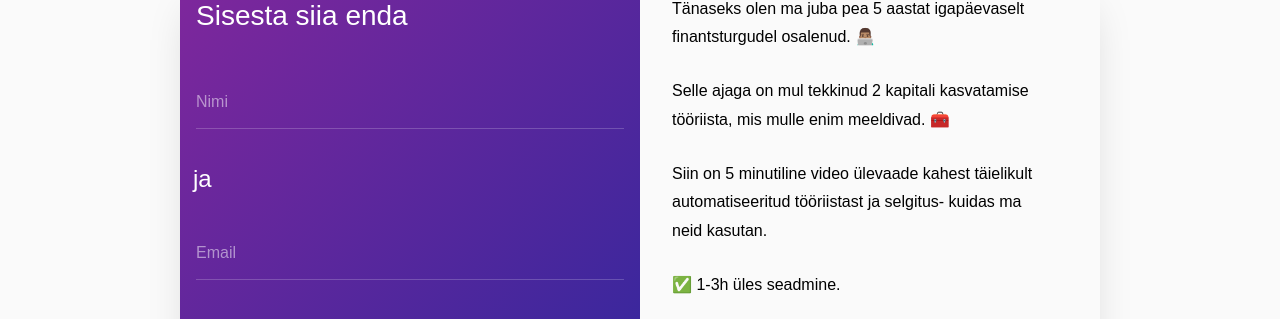
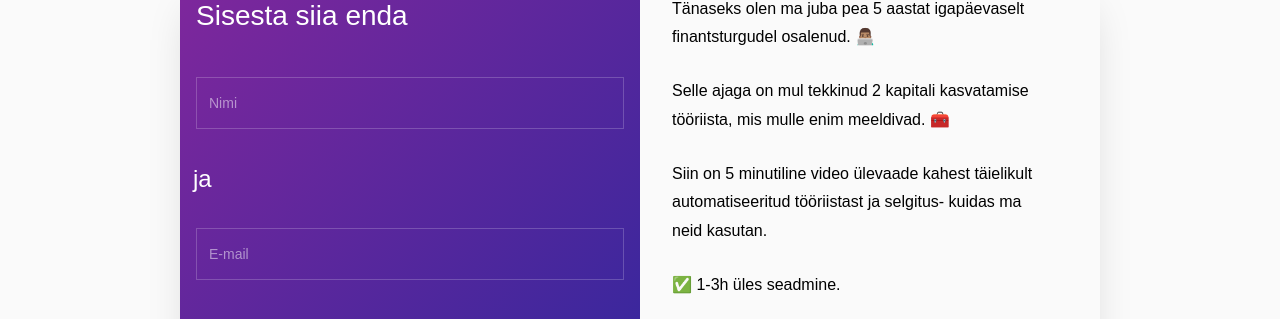
Before and after one commit to ivo-henri/subscribe-form, a Svelte app: page / in a window 1280 px wide. Shown: the part 428-747 px from the top of the page. Built offline with nearby package versions, Linux system fonts and the light colour scheme.

Commit message:
Console.log form

```diff
--- a/src/App.svelte
+++ b/src/App.svelte
@@ -1,4 +1,9 @@
 <script>
+  let name = "";
+  let email = "";
+  function submitEmail() {
+    console.log(email);
+  }
 </script>
 
 <section class="ftco-section">
@@ -14,18 +19,21 @@
           meeldivat keskkonda elamiseks? 🧘🏽‍♂️
         </h2>
         <h2 class="heading-section">
-          Kas Sa oled kunagi mõelnud, miks Eestis investeerimine nii tabu ja tundlik teema on? Miks ta tekitab sellist emotsiooni?  🤷🏽‍♂️
+          Kas Sa oled kunagi mõelnud, miks Eestis investeerimine nii tabu ja
+          tundlik teema on? Miks ta tekitab sellist emotsiooni? 🤷🏽‍♂️
         </h2>
         <h2 class="heading-section">
-          Väga lihtsalt põhjusel, sest meie 🇪🇪 riik on alles 31 aastat tagasi taas-iseseisvunud.
-Inimesed kardavad seda, mida nad ei tea.
+          Väga lihtsalt põhjusel, sest meie 🇪🇪 riik on alles 31 aastat tagasi
+          taas-iseseisvunud. Inimesed kardavad seda, mida nad ei tea.
         </h2>
         <h2 class="heading-section">
-          Hirmu saab eemaldada, tuginedes kogukonnale, kel on antud valdkonnas rohkem kogemust. 🔑
+          Hirmu saab eemaldada, tuginedes kogukonnale, kel on antud valdkonnas
+          rohkem kogemust. 🔑
         </h2>
         <h2 class="heading-section">
-          Usas on vanaisad, kes räägivad jõululaua taga, kuidas nende kasutatavad fondid või aktsiad on terve elu üles sõitnud.
-Palju meil selliseid vanaisasid on?  ❌
+          Usas on vanaisad, kes räägivad jõululaua taga, kuidas nende
+          kasutatavad fondid või aktsiad on terve elu üles sõitnud. Palju meil
+          selliseid vanaisasid on? ❌
         </h2>
       </div>
     </div>
@@ -40,20 +48,15 @@ Palju meil selliseid vanaisasid on?  ❌
                 <div id="form-message-success" class="mb-4">
                   Your message was sent, thank you!
                 </div>
-                <form
-                  method="POST"
-                  id="contactForm"
-                  name="contactForm"
-                  class="contactForm"
-                >
+                <form on:submit|preventDefault={submitEmail}>
                   <div class="row">
                     <div class="col-md-12">
                       <div class="form-group">
                         <input
                           type="text"
                           class="form-control"
-                          name="name"
-                          id="name"
+                          value={name}
+                          on:input={(event) => (name = event.target.value)}
                           placeholder="Nimi"
                         />
                       </div>
@@ -64,9 +67,9 @@ Palju meil selliseid vanaisasid on?  ❌
                         <input
                           type="email"
                           class="form-control"
-                          name="email"
-                          id="email"
-                          placeholder="Email"
+                          value={email}
+                          on:input={(event) => (email = event.target.value)}
+                          placeholder="E-mail"
                         />
                       </div>
                     </div>
@@ -77,6 +80,7 @@ Palju meil selliseid vanaisasid on?  ❌
                           type="submit"
                           value="SAADA!"
                           class="btn btn-primary"
+                          on:click={submitEmail}
                         />
                         <div class="submitting" />
                       </div>
```
